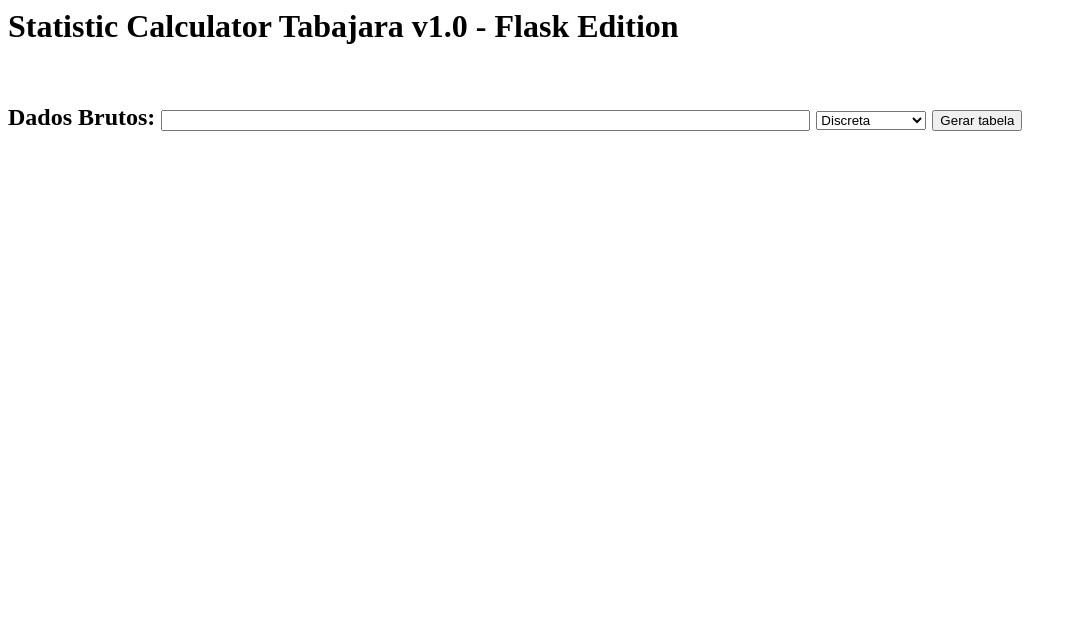
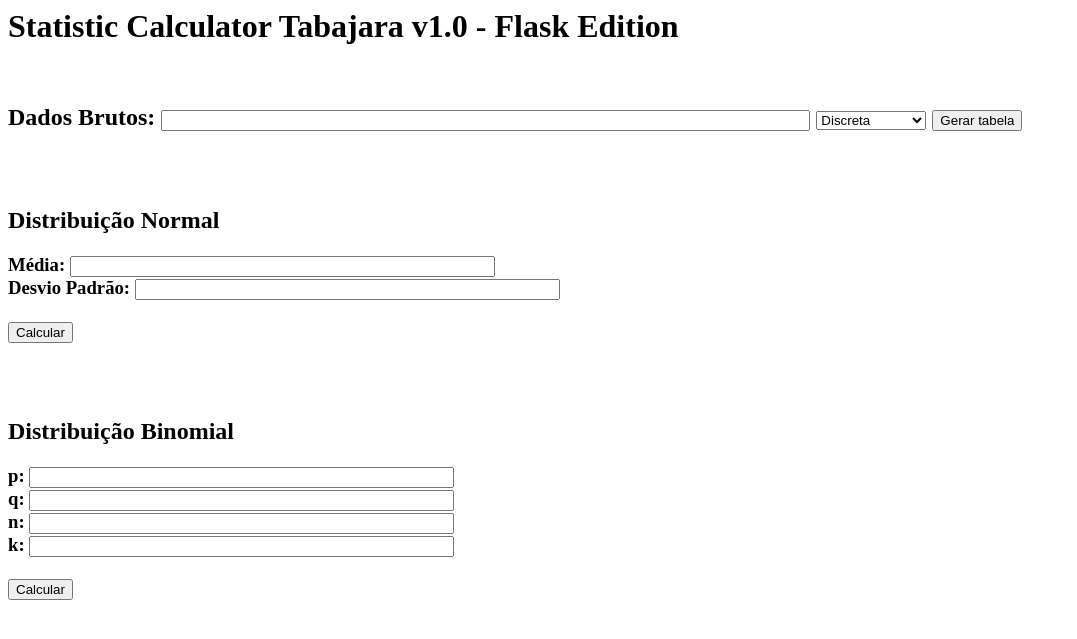
Before and after one commit to Danilo/statistic-calculator-tabajara, a Flask app: page / in a window 1280 px wide. Shown: the top 639 px of the page, without its empty margins (0-1077 px from the left). Run offline with Flask 2, Linux system fonts and the light colour scheme.

Commit message:
Added new stuff for distribuicao normal and binomial. Also refator on index.

```diff
--- a/app.py
+++ b/app.py
@@ -17,19 +17,12 @@
 def index():
 	return render_template('index.html')
 
-@app.route('/data', methods=['GET', 'POST'])
+@app.route('/data', methods=['POST'])
 def data():
 
 	if request.method == 'POST':
 
-		if len(request.form['dados']) == 0:
-			return """
-				<h1>Statistic Calculator Tabajara v1.0 - Flask Edition</h1>
-				<br/>
-				<h1>Data error!!!</h1>
-				"""
-
-		if request.form['form_id'] == 'discreta':
+		if request.form['form'] == 'discreta':
 			dados_brutos = data_to_rol(request.form['dados'].encode('UTF8').split())
 			discreta = Discreta()
 			discreta.xi = insert_xi(dados_brutos)
@@ -43,7 +36,7 @@
 			discreta.moda = insert_moda(discreta.xi, discreta.fi)
 			discreta.lines = len(discreta.xi)
 			return render_template('discreta.html', statistic=discreta, rol=dados_brutos)
-		elif request.form['form_id'] == 'continua':
+		elif request.form['form'] == 'continua':
 			dados_brutos = data_to_rol(request.form['dados'].encode('UTF8').split())
 			continua = Continua()
 			continua.fi = insert_fi(dados_brutos)
@@ -59,7 +52,7 @@
 			continua.Exi_fi = insert_Exi_fi(continua.xi_fi)
 			continua.lines = (len(continua.new_fi) - 1)
 			return render_template('continua.html', statistic=continua, rol=dados_brutos)
-		elif request.form['form_id'] == 'desvio_padrao':
+		elif request.form['form'] == 'desvio_padrao':
 			dados_brutos = data_to_rol(request.form['dados'].encode('UTF8').split())
 			desvio_padrao = DesvioPadrao()
 			desvio_padrao.xi = insert_xi(dados_brutos)
@@ -70,6 +63,10 @@
 			desvio_padrao.insert_soma(dados_brutos, desvio_padrao.Exi_fi, desvio_padrao.Efi)
 			desvio_padrao.lines  = len(desvio_padrao.xi)
 			return render_template('desvio_padrao.html', statistic=desvio_padrao, rol=dados_brutos)
+		elif request.form['form'] == 'distribuicao_normal':
+			return render_template('distribuicao_normal.html')
+		elif request.form['form'] == 'distribuicao_binomial':
+			return render_template('distribuicao_binomial.html')
 		else:
 			return """
 				<h1>Statistic Calculator Tabajara v1.0 - Flask Edition</h1>
--- a/templates/index.html
+++ b/templates/index.html
@@ -5,11 +5,11 @@
 	<body>
 		<h1>Statistic Calculator Tabajara v1.0 - Flask Edition</h1>
 		<br/>
-		<form name="form_id" method="POST" action="data">
+		<form name="form" method="POST" action="data">
 			<h2>
 				Dados Brutos:
 				<input type="text" name="dados" size="78"/>
-				<select name="form_id" id="form_id">
+				<select name="form" id="form">
 					<option value="discreta">Discreta</option>
 					<option value="continua">Continua</option>
 					<option value="desvio_padrao">Desvio Padrão</option>
@@ -17,5 +17,39 @@
 				<input type="submit" value="Gerar tabela"/>
 			</h2>
 		</form>
+		<br/>
+		<br/>
+		<form name="form" method="POST" action="data">
+			<select name="form" id="form" hidden="true">
+				<option value="distribuicao_normal"></option>
+			</select>
+			<h2>
+				Distribuição Normal
+				<h3>
+					Média: <input type="text" name="media" size="50"/><br/>
+					Desvio Padrão: <input type="text" name="desvio_padrao" size="50"/><br/>
+					<br/>
+					<input type="submit" value="Calcular"/>
+				</h3>
+			</h2>
+		</form>
+		<br/>
+		<br/>
+		<form name="form" method="POST" action="data">
+			<select name="form" id="form" hidden="true">
+				<option value="distribuicao_binomial"></option>
+			</select>
+			<h2>
+				Distribuição Binomial
+				<h3>
+					p: <input type="text" name="p" size="50"/><br/>
+					q: <input type="text" name="q" size="50"/><br/>
+					n: <input type="text" name="n" size="50"/><br/>
+					k: <input type="text" name="k" size="50"/><br/>
+					<br/>
+					<input type="submit" value="Calcular"/>
+				</h3>
+			</h2>
+		</form>
 	</body>
 </html>
```
Also changed, not shown: templates/distribuicao_binomial.html (added, +21 -0 lines), templates/distribuicao_normal.html (added, +20 -0 lines).
